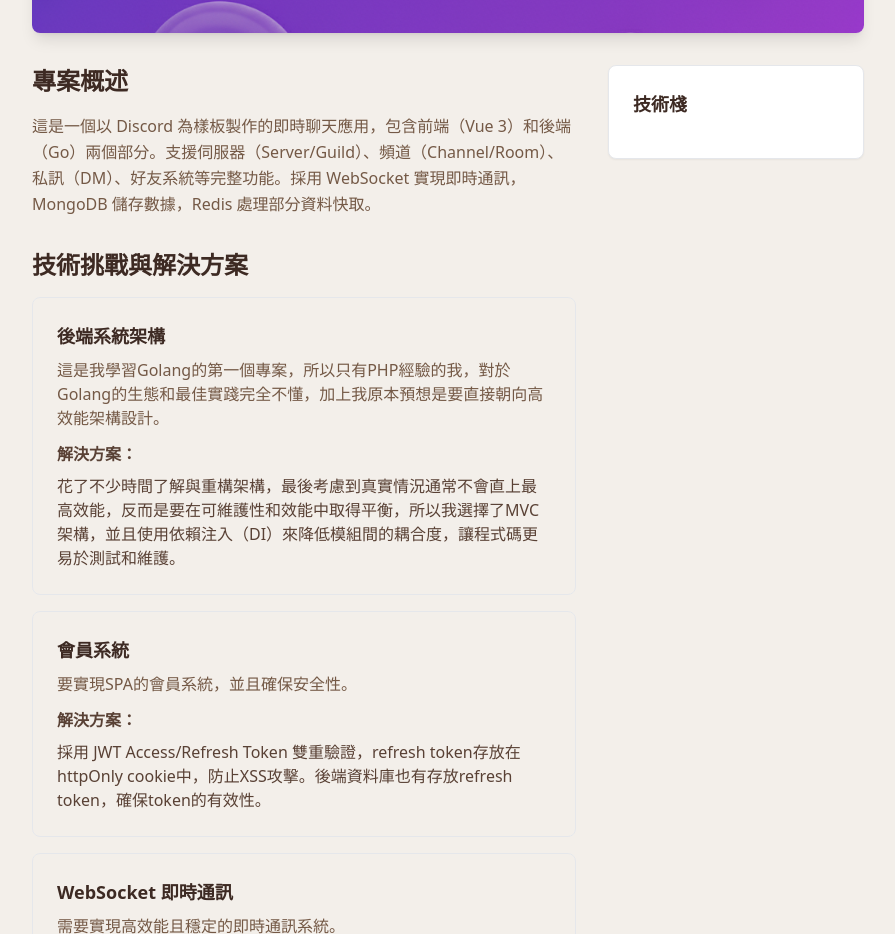
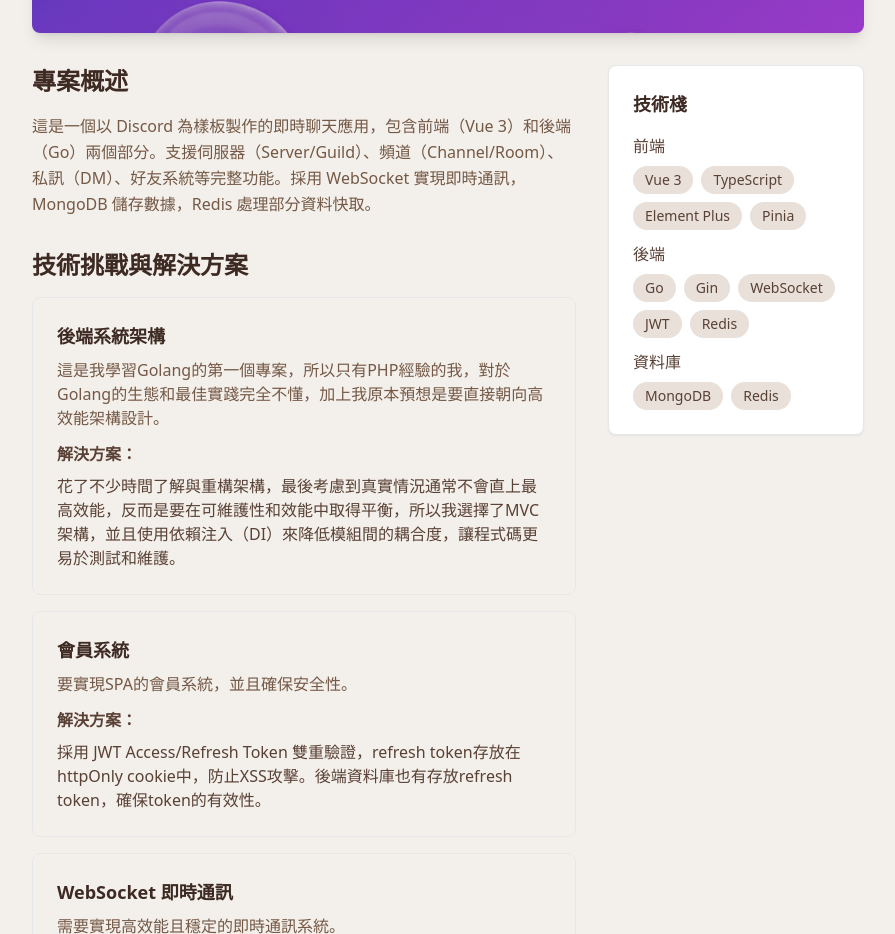
Before and after one commit to RayLiu1999/personal-site, a Nuxt app: page /portfolio/1 in a window 1280 px wide. Shown: the part 815-1749 px from the top of the page, without its empty margins (192-1087 px from the left). Built offline with nearby package versions, Linux system fonts and the light colour scheme.

Commit message:
fix(portfolio): resolve dynamic data mapping for techStack
- Restructured staticData to include explicit technology arrays
- Updated computed logic to correctly map translated category names
- Fixed issue where techStack failed to render due to missing translation keys

```diff
--- a/pages/portfolio/[id].vue
+++ b/pages/portfolio/[id].vue
@@ -206,10 +206,10 @@ const project = computed(() => {
         architecture: '/project1-sa.png',
         categoryKey: 'fullstack',
         challengesCount: 5,
-        techStackKeys: [
-          { nameKey: 'frontend', techCount: 4 },
-          { nameKey: 'backend', techCount: 5 },
-          { nameKey: 'database', techCount: 2 }
+        techStack: [
+          { nameKey: 'frontend', technologies: ['Vue 3', 'TypeScript', 'Element Plus', 'Pinia'] },
+          { nameKey: 'backend', technologies: ['Go', 'Gin', 'WebSocket', 'JWT', 'Redis'] },
+          { nameKey: 'database', technologies: ['MongoDB', 'Redis'] }
         ]
       },
       2: {
@@ -219,10 +219,10 @@ const project = computed(() => {
         architecture: '/project3-sa.png',
         categoryKey: 'fullstack',
         challengesCount: 2,
-        techStackKeys: [
-          { nameKey: 'client_side', techCount: 3 },
-          { nameKey: 'admin_panel', techCount: 3 },
-          { nameKey: 'backend', techCount: 4 }
+        techStack: [
+          { nameKey: 'client_side', technologies: ['Nuxt.js 3', 'Tailwind CSS', 'TypeScript'] },
+          { nameKey: 'admin_panel', technologies: ['Vue 3', 'Element Plus', 'Vite'] },
+          { nameKey: 'backend', technologies: ['Express.js', 'MySQL', 'JWT', 'reCAPTCHA'] }
         ]
       },
       3: {
@@ -233,10 +233,10 @@ const project = computed(() => {
         architecture: '/project2-sa.png',
         categoryKey: 'frontend',
         challengesCount: 2,
-        techStackKeys: [
-          { nameKey: 'frontend_framework', techCount: 3 },
-          { nameKey: 'ai_engine', techCount: 1 },
-          { nameKey: 'deployment', techCount: 1 }
+        techStack: [
+          { nameKey: 'frontend_framework', technologies: ['Vue 3', 'Vuex 4', 'Vite'] },
+          { nameKey: 'ai_engine', technologies: ['Stockfish.js'] },
+          { nameKey: 'deployment', technologies: ['Docker'] }
         ]
       },
       4: {
@@ -246,10 +246,10 @@ const project = computed(() => {
         architecture: '/project4-sa.png',
         categoryKey: 'extension',
         challengesCount: 2,
-        techStackKeys: [
-          { nameKey: 'extension', techCount: 2 },
-          { nameKey: 'workflow', techCount: 3 },
-          { nameKey: 'ai_service', techCount: 1 }
+        techStack: [
+          { nameKey: 'extension', technologies: ['JavaScript', 'Chrome Extension API'] },
+          { nameKey: 'workflow', technologies: ['n8n', 'yt-dlp', 'Docker Compose'] },
+          { nameKey: 'ai_service', technologies: ['Webhook'] }
         ]
       },
       5: {
@@ -259,10 +259,10 @@ const project = computed(() => {
         architecture: '/project7-sa.png',
         categoryKey: 'discord_bot',
         challengesCount: 3,
-        techStackKeys: [
-          { nameKey: 'core_tech', techCount: 3 },
-          { nameKey: 'crawler_tech', techCount: 2 },
-          { nameKey: 'deployment_management', techCount: 1 }
+        techStack: [
+          { nameKey: 'core_tech', technologies: ['Node.js', 'Discord.js', 'JavaScript'] },
+          { nameKey: 'crawler_tech', technologies: ['Puppeteer', 'YouTube API'] },
+          { nameKey: 'deployment_management', technologies: ['PM2'] }
         ]
       },
       6: {
@@ -273,9 +273,9 @@ const project = computed(() => {
         architecture: '/project5-sa.png',
         categoryKey: 'php',
         challengesCount: 2,
-        techStackKeys: [
-          { nameKey: 'backend', techCount: 2 },
-          { nameKey: 'tools', techCount: 2 }
+        techStack: [
+          { nameKey: 'backend', technologies: ['PHP', 'MySQL'] },
+          { nameKey: 'tools', technologies: ['Composer', 'Apache'] }
         ]
       },
       7: {
@@ -286,9 +286,9 @@ const project = computed(() => {
         architecture: '/project6-sa.png',
         categoryKey: 'php',
         challengesCount: 2,
-        techStackKeys: [
-          { nameKey: 'backend', techCount: 2 },
-          { nameKey: 'dev_tools', techCount: 3 }
+        techStack: [
+          { nameKey: 'backend', technologies: ['PHP', 'MySQL'] },
+          { nameKey: 'dev_tools', technologies: ['JavaScript', 'Gulp', 'Prepros'] }
         ]
       }
     }
@@ -309,24 +309,11 @@ const project = computed(() => {
       }
     }
 
-    // Build techStack array using tm() with proper conversion
-    const techStackRaw = tm(`${key}.techStack`)
-    let techStack = []
-    if (Array.isArray(techStackRaw)) {
-      techStack = techStackRaw.map((cat, catIndex) => {
-        // Get the name using indexed key
-        const name = t(`${key}.techStack[${catIndex}].name`)
-        // Get technologies array
-        const techRaw = tm(`${key}.techStack[${catIndex}].technologies`)
-        let technologies = []
-        if (Array.isArray(techRaw)) {
-          technologies = techRaw.map((_, techIndex) =>
-            t(`${key}.techStack[${catIndex}].technologies[${techIndex}]`)
-          )
-        }
-        return { name, technologies }
-      })
-    }
+    // Build techStack array using staticData structure and translate category names
+    const techStack = staticP.techStack.map(cat => ({
+      name: t(`portfolio.techStack.${cat.nameKey}`),
+      technologies: cat.technologies
+    }))
 
     // Construct merged project
     const p = {
```
